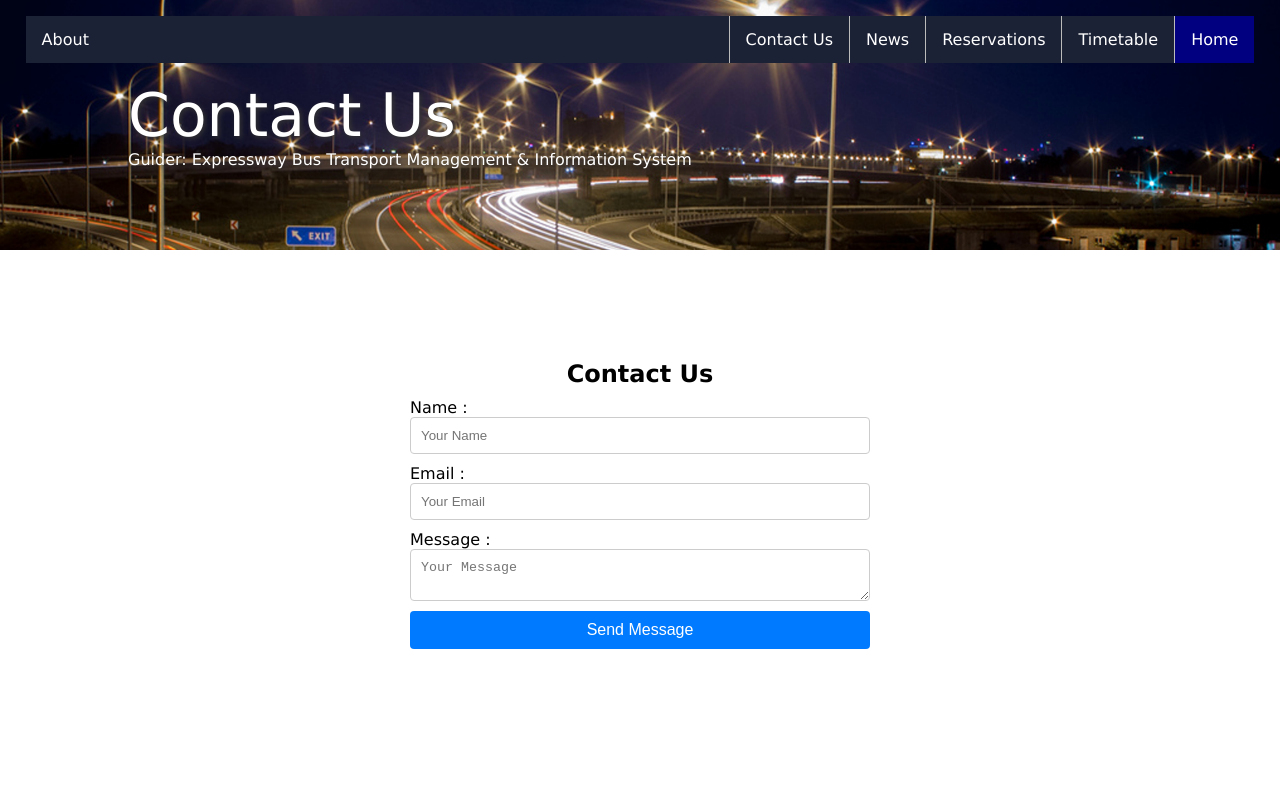
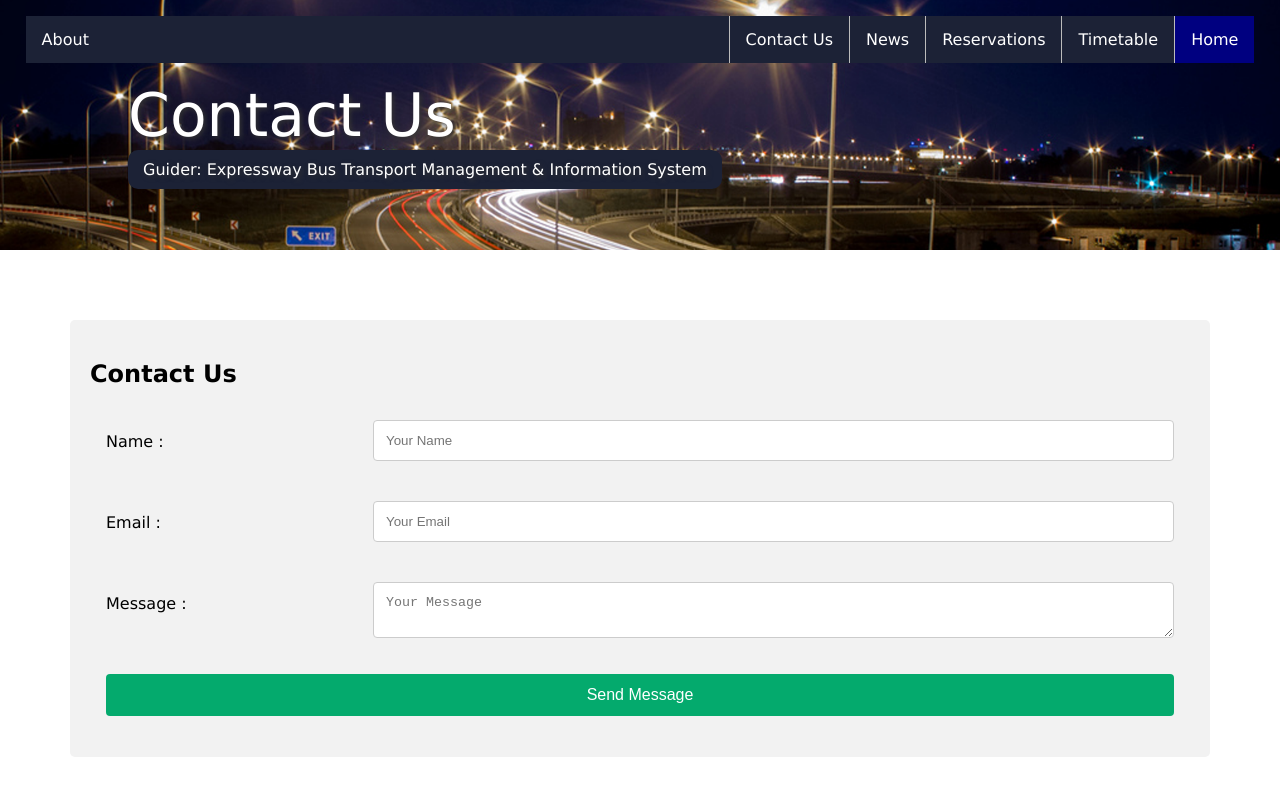
Before and after one commit to Guider-Bus-Reservation-System/Frontend, a React (Create React App) app: page /contact in a window 1280 px wide. Shown: the top 800 px of the page. Built offline with nearby package versions, Linux system fonts and the light colour scheme.

Commit message:
update contact page

```diff
--- a/src/components/contact/ContactPage.jsx
+++ b/src/components/contact/ContactPage.jsx
@@ -5,17 +5,37 @@ const ContactPage = () => {
 	return (
 		<div className="contact-container">
 			<h2>Contact Us</h2>
-			<form>
+			<form className="contact-form">
+				<div className="row">
+					<div className="col-25">
 						<label for="name">Name : </label>
+					</div>
+					<div className="col-75">
 						<input type="text" placeholder="Your Name" />
+					</div>
+				</div>
 
+				<div className="row">
+					<div className="col-25">
 						<label for="email">Email : </label>
+					</div>
+					<div className="col-75">
 						<input type="email" placeholder="Your Email" />
+					</div>
+				</div>
 
+				<div className="row">
+					<div className="col-25">
 						<label for="message">Message : </label>
+					</div>
+					<div className="col-75">
 						<textarea placeholder="Your Message"></textarea>
+					</div>
+				</div>
 
+				<div className="row">
 					<button type="submit">Send Message</button>
+				</div>
 			</form>
 		</div>
 	);
--- a/src/components/contact/styles/ContactPage.css
+++ b/src/components/contact/styles/ContactPage.css
@@ -1,4 +1,4 @@
-.contact-container {
+/*.contact-container {
 	max-width: 500px;
 	margin: 0 auto;
 	padding: 20px;
@@ -7,18 +7,38 @@
 h2 {
 	text-align: center;
 }
+*/
 
-form {
+/*form {
 	display: flex;
 	flex-direction: column;
 }
+*/
 
-input,
-textarea {
-	margin-bottom: 10px;
-	padding: 10px;
+/*.contact-form {
+	display: flex;
+	flex-direction: column;
+	min-width: 400px;
+	min-height: 400px;
+	margin: 0 auto;
+	padding: 20px;
 	border: 1px solid #ccc;
-	border-radius: 4px;
+	border-radius: 5px;
+	box-shadow: 0 0 10px rgba(0, 0, 0, 0.1);
+	align-items: right;
+	justify-content: right;
+}
+
+.col-25 {
+	float: left;
+	width: 25%;
+	margin-top: 6px;
+}
+
+.col-75 {
+	float: left;
+	width: 75%;
+	margin-top: 6px;
 }
 
 button {
@@ -33,3 +53,72 @@ button {
 button:hover {
 	background-color: #0056b3;
 }
+*/
+
+* {
+	box-sizing: border-box;
+}
+
+input[type="text"],
+input[type="email"],
+textarea {
+	width: 100%;
+	padding: 12px;
+	border: 1px solid #ccc;
+	border-radius: 4px;
+	resize: vertical;
+}
+
+label {
+	padding: 12px 12px 12px 0;
+	display: inline-block;
+}
+
+button[type="submit"] {
+	background-color: #04aa6d;
+	color: white;
+	padding: 12px 20px;
+	border: none;
+	border-radius: 4px;
+	cursor: pointer;
+	float: right;
+}
+
+button[type="submit"]:hover {
+	background-color: #45a049;
+}
+
+.contact-container {
+	border-radius: 5px;
+	background-color: #f2f2f2;
+	padding: 20px;
+}
+
+.col-25 {
+	float: left;
+	width: 25%;
+	margin-top: 6px;
+}
+
+.col-75 {
+	float: left;
+	width: 75%;
+	margin-top: 6px;
+}
+
+/* Clear floats after the columns */
+.row::after {
+	content: "";
+	display: table;
+	clear: both;
+}
+
+/* Responsive layout - when the screen is less than 600px wide, make the two columns stack on top of each other instead of next to each other */
+@media screen and (max-width: 600px) {
+	.col-25,
+	.col-75,
+	button[type="submit"] {
+		width: 100%;
+		margin-top: 0;
+	}
+}
--- a/src/pages/index.jsx
+++ b/src/pages/index.jsx
@@ -19,11 +19,6 @@ const Index = () => {
 					</div>
 
 					<div className="home-header-image-container">
-						{/*<img
-							src="homepage.png"
-							alt="homepage"
-							className="home-header-image"
-						/>*/}
 						<Slideshow className="home-header-image" />
 					</div>
 
--- a/src/pages/styles/about.css
+++ b/src/pages/styles/about.css
@@ -91,13 +91,13 @@ ul {
 
 @keyframes changeLetter {
 	0% {
-		content: "About Guider";
+		content: "Guider";
 	}
 	50% {
 		color: white;
 	}
 	100% {
-		content: "About Guider";
+		content: "Guider";
 	}
 }
 
--- a/src/pages/styles/index.css
+++ b/src/pages/styles/index.css
@@ -41,6 +41,13 @@
 
 .home-header-title {
 	font-size: 60px;
+	font-weight: 500;
+}
+
+.home-header-subtitle {
+	background-color: #1c2236;
+	padding: 10px 15px;
+	border-radius: 10px;
 }
 
 .home-header-button {
```
Lines whose indentation alone changed are shown as unchanged.
